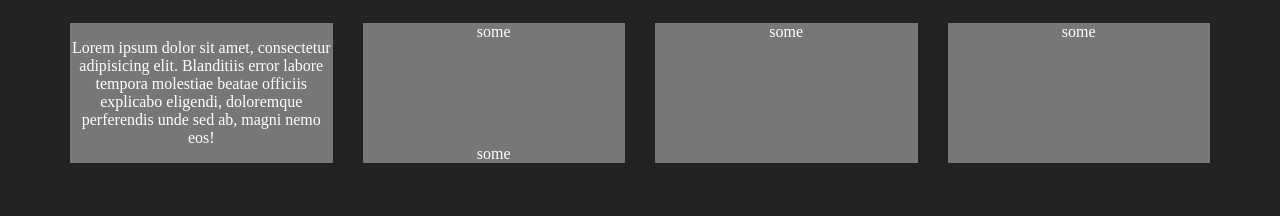
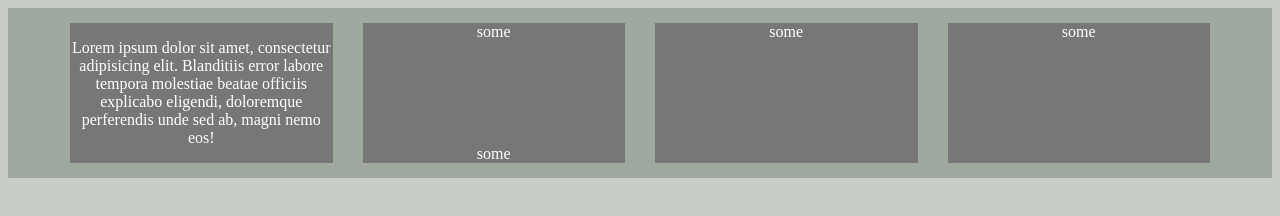
Before and after one commit to ereminnf/grid-system, a plain HTML site: page index.html in a window 1280 px wide. Drawn offline with Linux system fonts and the light colour scheme.

Commit message:
commit in branch(master)

```diff
--- a/css/style.css
+++ b/css/style.css
@@ -2,7 +2,7 @@
    box-sizing: border-box;
 }
 html, body{
-   background: #232323;
+   background: #3434;
    color: #fff;
 }
 .wrapper{
```
